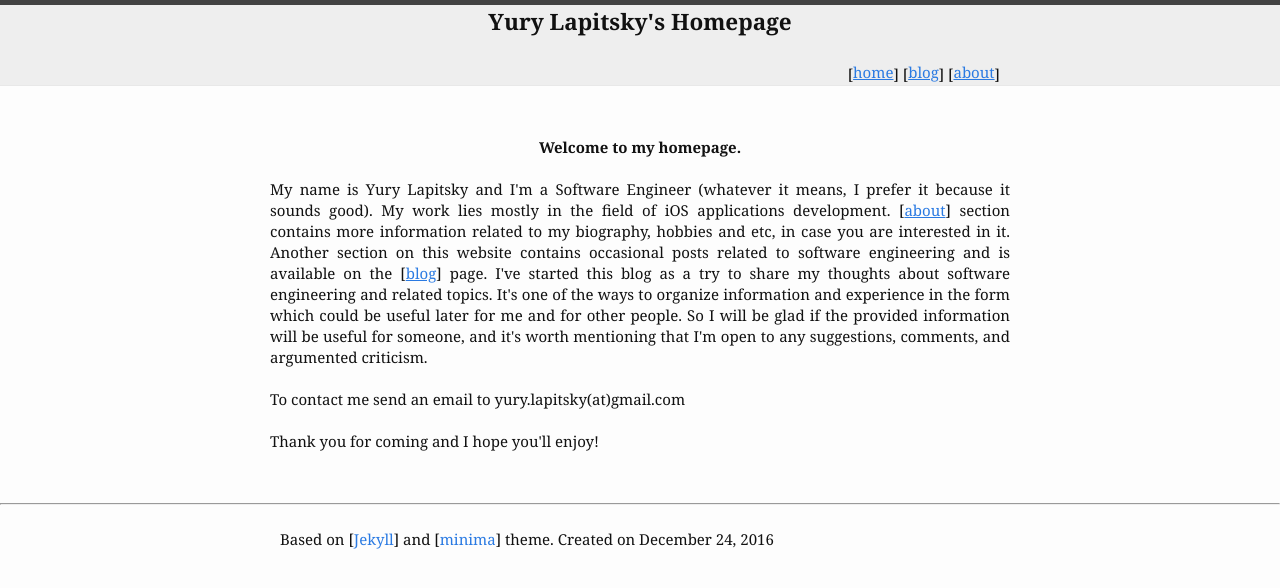
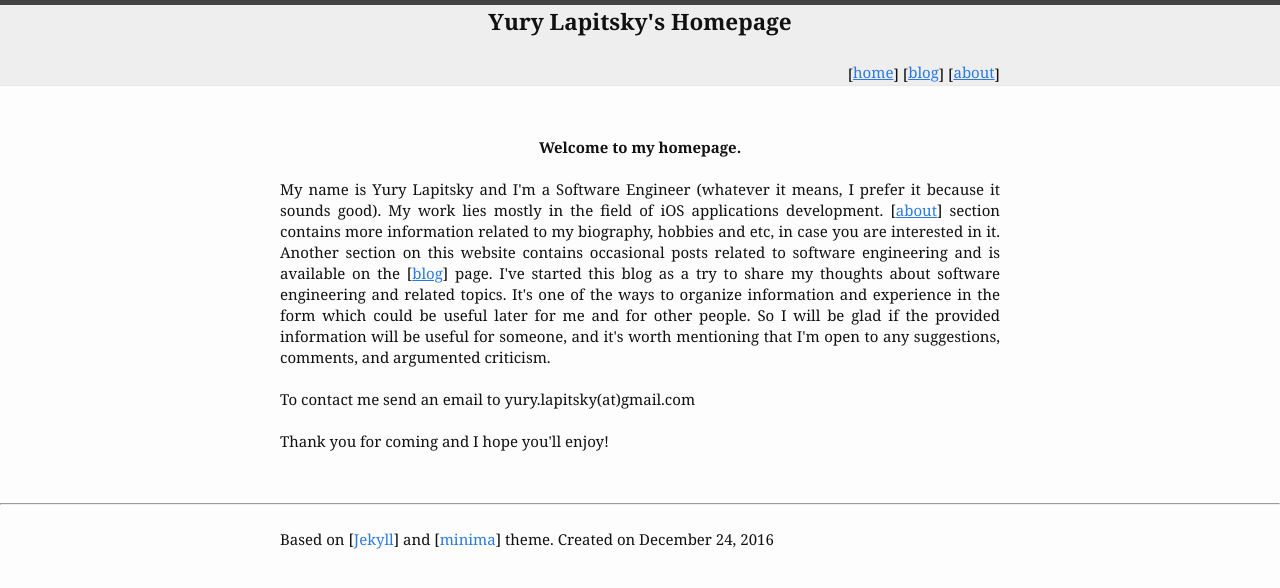
Before and after one commit to skyylex/skyylex.github.io, a Jekyll site: the page built from index.md, in a window 1280 px wide. Shown: the top 588 px of the page. Built offline with Jekyll 4.4.1, drawn with Linux system fonts in a browser that asks for light colours.

Commit message:
Fixed paddings on home page

```diff
--- a/_layouts/home.html
+++ b/_layouts/home.html
@@ -3,16 +3,17 @@ layout: home_container
 ---
 
 <div width="100%">
-  <div class="wrapper context_text">
+  <div class="wrapper context_text" style="padding-right: 10px; padding-left: 10px">
       </br>
 
-      <div style="font-weight: bold; text-align: center"> Welcome to my homepage. </div>
+      <div style="font-weight: bold; text-align: center">
+      	Welcome to my homepage.
+      </div>
+
       </br>
 
       <div>
-
         My name is Yury Lapitsky and I'm a Software Engineer (whatever it means, I prefer it because it sounds good). My work lies mostly in the field of iOS applications development. [<a style="text-decoration: underline;" href="/about">about</a>] section contains more information related to my biography, hobbies and etc, in case you are interested in it. Another section on this website contains occasional posts related to software engineering and is available on the [<a style="text-decoration: underline;" href="/posts">blog</a>] page. I've started this blog as a try to share my thoughts about software engineering and related topics. It's one of the ways to organize information and experience in the form which could be useful later for me and for other people. So I will be glad if the provided information will be useful for someone, and it's worth mentioning that I'm open to any suggestions, comments, and argumented criticism.
-
       </div>
       <br>
       <div>
```
